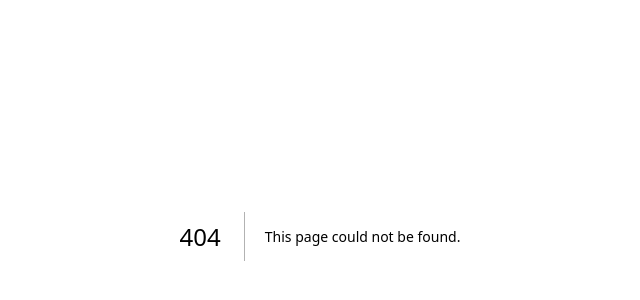
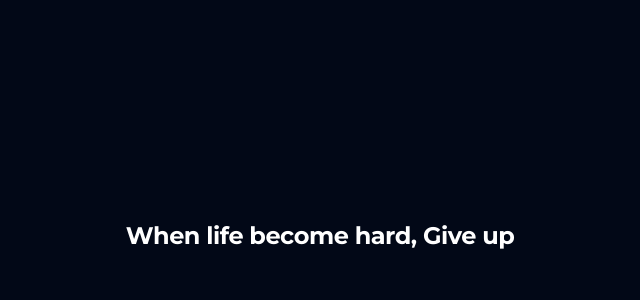
Before and after one commit to iammurali/ddos, a Next.js app: page /2 in a window 1280 px wide. Before the commit this address had no page. Shown: the part 164-464 px from the top of the page, without its empty margins (320-960 px from the left). Built offline with nearby package versions, Linux system fonts and the light colour scheme.

Commit message:
add new animation

```diff
--- a/app/2/2.tsx
+++ b/app/2/page.tsx
@@ -14,7 +14,7 @@ export default function TWO() {
           text="Remember, every failure is just a step towards your next epic disaster."
         /> */}
       <BlurIn
-      word="When life feels hard, Give up"
+      word="When life become hard, Give up"
       className="text-lg font-bold text-black dark:text-white"
     />
       {/* <BlurFade delay={0.25} inView>
```
Also changed, not shown: app/1/page.tsx (renamed from app/1/1.tsx).
